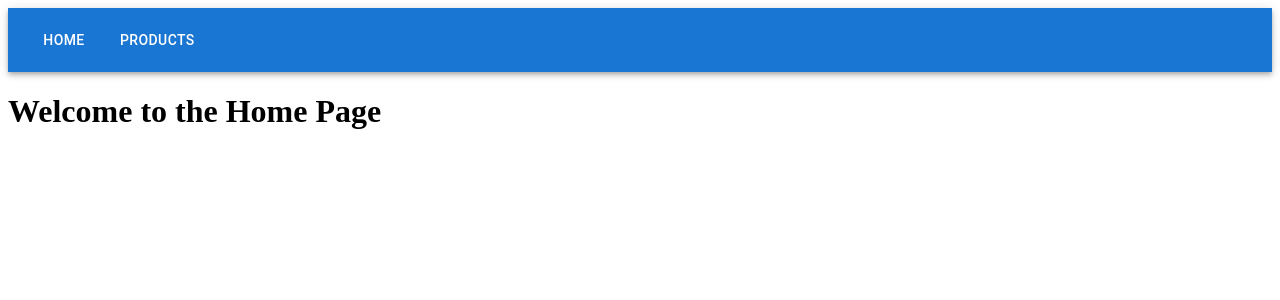
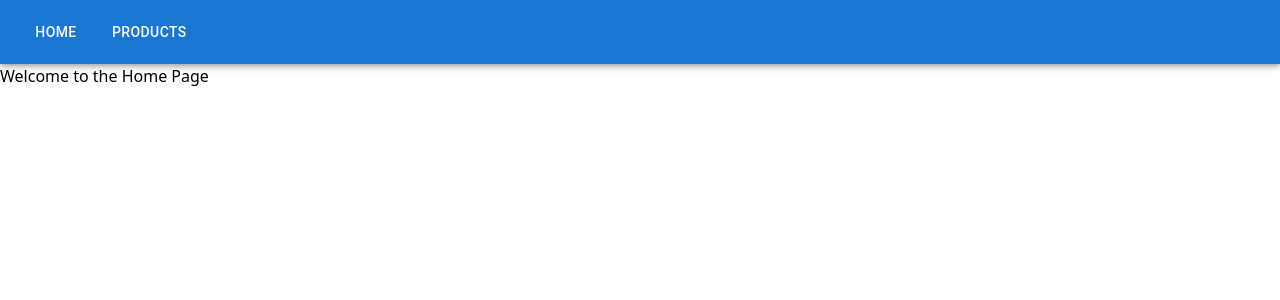
Before and after one commit to Morritz/droplabs-products, a React (Vite) app: page / in a window 1280 px wide. Shown: the top 300 px of the page. Built offline with nearby package versions, Linux system fonts and the light colour scheme.

Commit message:
add reset.css for consistent styling across components

```diff
--- a/src/main.tsx
+++ b/src/main.tsx
@@ -1,6 +1,7 @@
 import { StrictMode } from 'react'
 import { createRoot } from 'react-dom/client'
 import App from './App.tsx'
+import './reset.css'
 
 createRoot(document.getElementById('root')!).render(
   <StrictMode>
--- /dev/null
+++ b/src/reset.css
@@ -0,0 +1,131 @@
+/* reset.css - Minimal modern reset for droplabs-products */
+
+/* Box sizing */
+*,
+*::before,
+*::after {
+    box-sizing: border-box;
+}
+
+/* Remove default spacing */
+html,
+body,
+h1,
+h2,
+h3,
+h4,
+h5,
+h6,
+p,
+figure,
+blockquote,
+dl,
+dd,
+ul,
+ol,
+pre,
+fieldset {
+    margin: 0;
+    padding: 0;
+}
+
+/* Root defaults */
+html,
+body {
+    height: 100%;
+    -webkit-font-smoothing: antialiased;
+    -moz-osx-font-smoothing: grayscale;
+    text-rendering: optimizeLegibility;
+}
+
+/* Body sensible defaults */
+body {
+    line-height: 1.5;
+    color: inherit;
+    background: transparent;
+    font-family: system-ui, -apple-system, "Segoe UI", Roboto, "Helvetica Neue", Arial, sans-serif;
+}
+
+/* Media elements */
+img,
+picture,
+video,
+canvas,
+svg {
+    display: block;
+    max-width: 100%;
+    height: auto;
+}
+
+/* Typography */
+h1,
+h2,
+h3,
+h4,
+h5,
+h6 {
+    font-size: inherit;
+    font-weight: inherit;
+}
+
+/* Lists */
+ul,
+ol {
+    list-style: none;
+}
+
+/* Tables */
+table {
+    border-collapse: collapse;
+    border-spacing: 0;
+}
+
+/* Form elements inherit font and reset margin */
+button,
+input,
+select,
+textarea {
+    font: inherit;
+    margin: 0;
+    color: inherit;
+    background: none;
+    border: none;
+    padding: 0;
+    line-height: inherit;
+}
+
+/* Buttons use pointer cursor by default */
+button {
+    cursor: pointer;
+    background-color: transparent;
+}
+
+/* Links */
+a {
+    color: inherit;
+    text-decoration: none;
+}
+
+/* Keep focus outlines for accessibility */
+:focus {
+    outline: 2px solid Highlight;
+    outline-offset: 2px;
+}
+
+/* Hidden attribute */
+[hidden] {
+    display: none !important;
+}
+
+/* Respect prefers-reduced-motion */
+@media (prefers-reduced-motion: reduce) {
+
+    *,
+    *::before,
+    *::after {
+        animation-duration: 0.001ms !important;
+        animation-iteration-count: 1 !important;
+        transition-duration: 0.001ms !important;
+        scroll-behavior: auto !important;
+    }
+}
```
